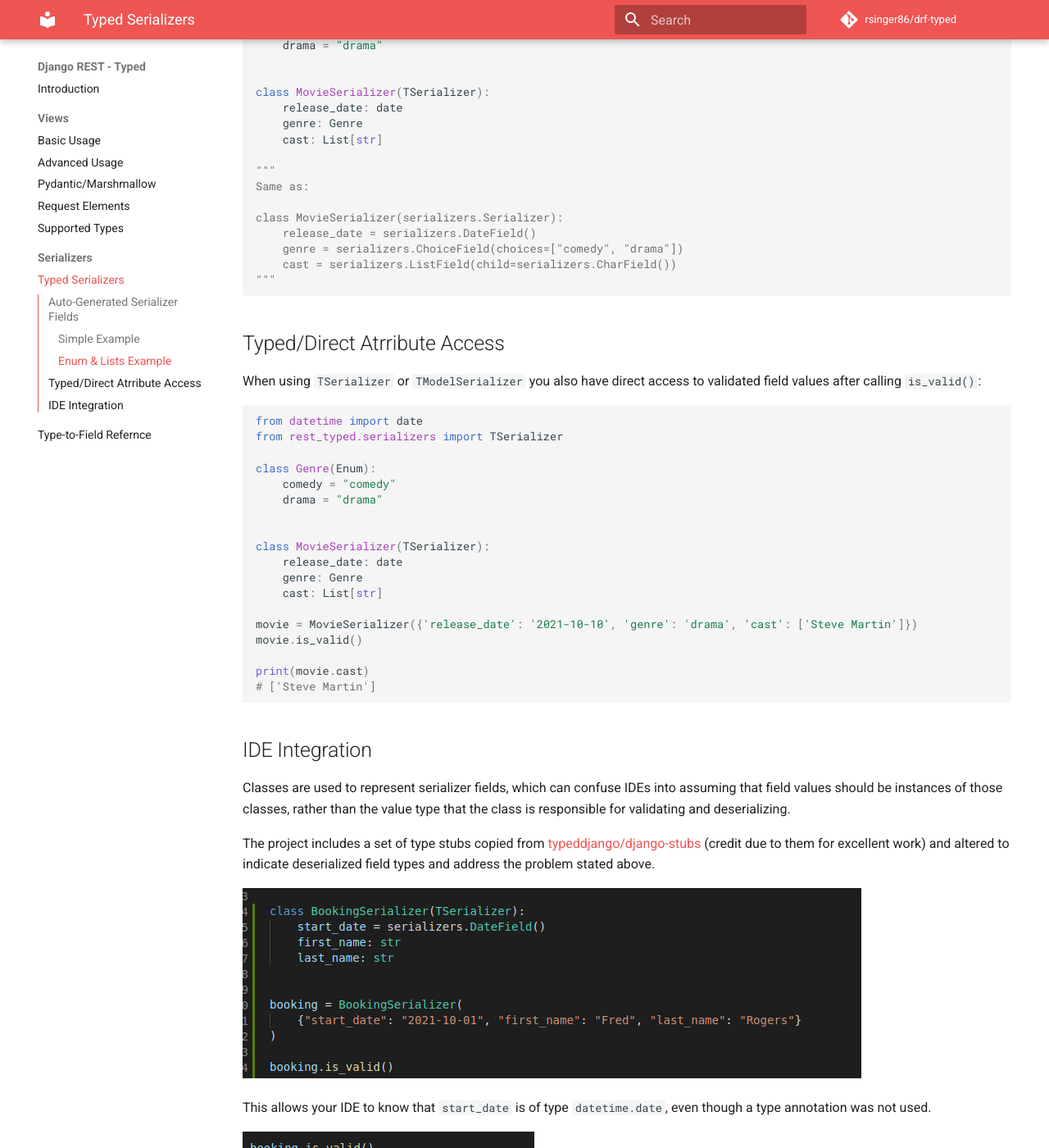
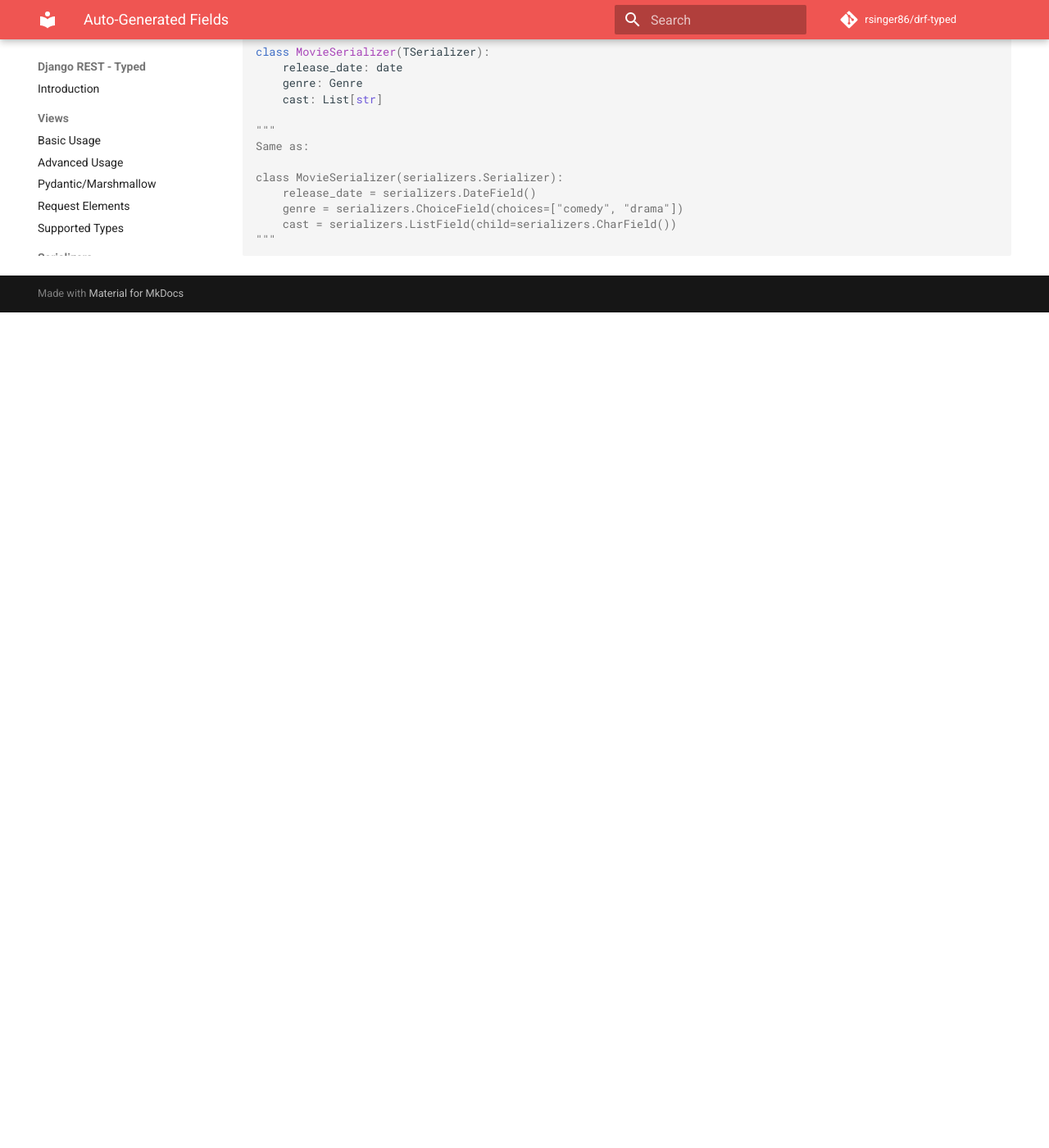
Before and after one commit to rsinger86/drf-typed, an MkDocs documentation site: the page built from docs/serializers/typed_serializers.md, in a window 1280 px wide and 1400 px high, scrolled down 1200 px. Shown: the whole window at 82% size. Built offline with MkDocs 1.6.1 and Material for MkDocs 9.7.7, drawn with Linux system fonts in a browser that asks for light colours; comment, search, counter and statistics services are not loaded; after the commit the page ends 1581 px from its top, so only the background shows below that; some of the changed text lies outside the part shown.

Commit message:
Doc updates

````diff
--- a/docs/serializers/typed_serializers.md
+++ b/docs/serializers/typed_serializers.md
@@ -1,4 +1,4 @@
-# Typed Serializers
+# Auto-Generated Serializer Fields
 
 This package provides the following classes:
 
@@ -7,15 +7,13 @@
 
 They are drop-in replacements for Django REST Framework's `serializers.Serializer` and `serializers.ModelSerializer` classes.
 
-## Auto-Generated Serializer Fields
-
 You can use type annotations as shorthand for declaring serializer fields, similar to how the popular library [Pydantic](https://pydantic-docs.helpmanual.io/) enforces type hints at runtime for data validation.
 
 DRF's [core field arguments](https://www.django-rest-framework.org/api-guide/fields/#core-arguments) of `required`, `default` and `allow_null` map cleanly to Python's attribute type hints.
 
 If you only need to specify those qualities, in addition to the type, you can use annotations instead of field declarations:
 
-### Simple Example
+## Simple Example
 
 ```python
 from datetime import date
@@ -39,7 +37,7 @@
 
 This approach works well for simple cases, but when you need more complex validation, such as enforcing value ranges or character length, it's best to use standard DRF fields.
 
-### Enum & Lists Example
+## Enum & Lists Example
 
 ```python
 from datetime import date
@@ -64,40 +62,3 @@
     cast = serializers.ListField(child=serializers.CharField())
 """
 ```
-
-## Typed/Direct Atrribute Access
-
-When using `TSerializer` or `TModelSerializer` you also have direct access to validated field values after calling `is_valid()`:
-
-```python
-from datetime import date
-from rest_typed.serializers import TSerializer
-
-class Genre(Enum):
-    comedy = "comedy"
-    drama = "drama"
-
-
-class MovieSerializer(TSerializer):
-    release_date: date
-    genre: Genre
-    cast: List[str]
-
-movie = MovieSerializer({'release_date': '2021-10-10', 'genre': 'drama', 'cast': ['Steve Martin']})
-movie.is_valid()
-
-print(movie.cast)
-# ['Steve Martin']
-```
-
-## IDE Integration
-
-Classes are used to represent serializer fields, which can confuse IDEs into assuming that field values should be instances of those classes, rather than the value type that the class is responsible for validating and deserializing.
-
-The project includes a set of type stubs copied from [typeddjango/django-stubs](https://github.com/typeddjango/django-stubs) (credit due to them for excellent work) and altered to indicate deserialized field types and address the problem stated above.
-
-![IDE_1](/images/ide-integration-1.png)
-
-This allows your IDE to know that `start_date` is of type `datetime.date`, even though a type annotation was not used.
-
-![IDE_2](/images/ide-integration-2.png)
--- a/mkdocs.yml
+++ b/mkdocs.yml
@@ -38,5 +38,7 @@
       - Request Elements: views/request_elements.md
       - Supported Types: views/supported_types.md
   - Serializers:
-      - Typed Serializers: serializers/typed_serializers.md
-      - Type-to-Field Refernce: serializers/type_to_field_ref.md
+      - Auto-Generated Fields: serializers/typed_serializers.md
+      - Typed/Direct Atrribute Access: serializers/attribute_access.md
+      - IDE Integration: serializers/ide_integration.md
+      - Type-to-Field Reference: serializers/type_to_field_ref.md
````
Also changed, not shown: README.md (+62 -0 lines), docs/index.md (+1 -1 lines), docs/serializers/attribute_access.md (added, +39 -0 lines), docs/serializers/ide_integration.md (added, +11 -0 lines), docs/images/ide-integration-3.png (added), docs/images/ide-integration-4.png (added), 1 other file.
